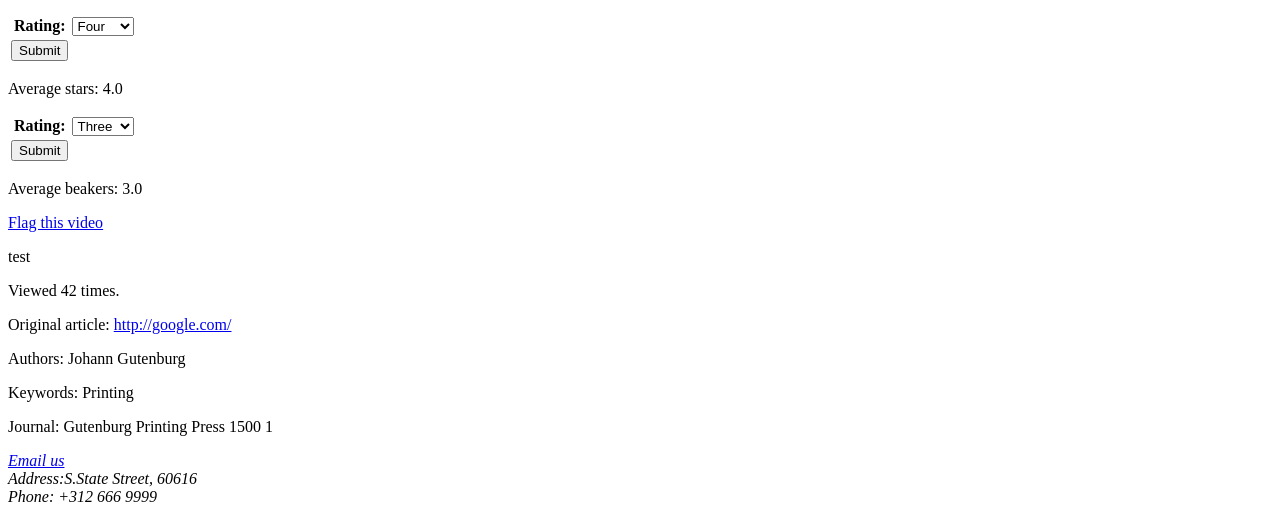
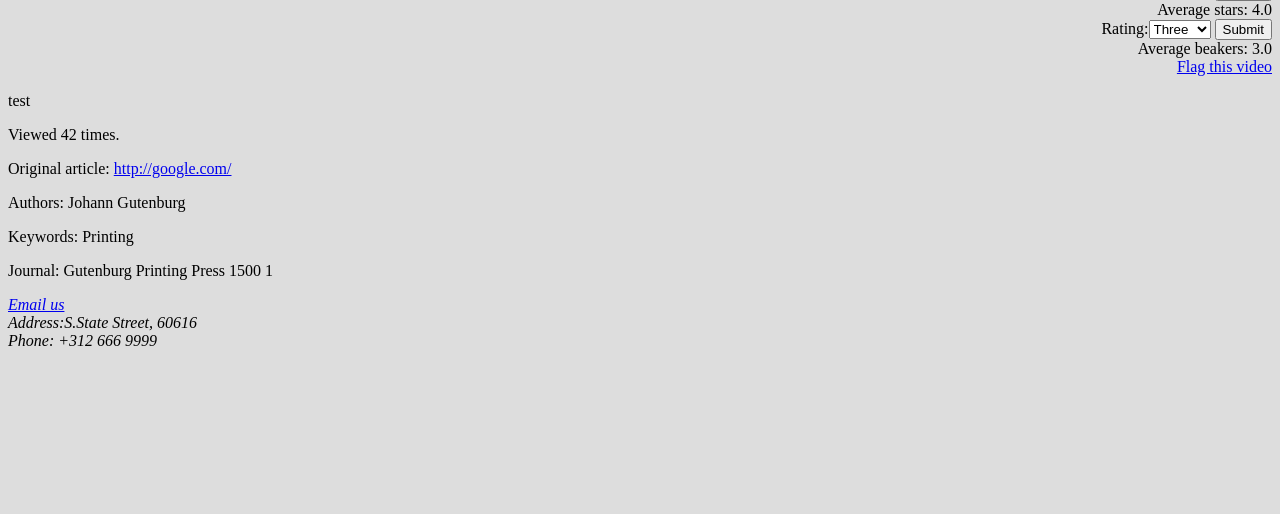
Before and after one commit to johnwm47/487-Project, a Django app: page /videos/view/1/ in a window 1280 px wide. Shown: the part 1082-1596 px from the top of the page. After the commit the page ends 1428 px from the top, so only its background shows below. Run offline with Django 3.2, Linux system fonts and the light colour scheme; a user stored in the database is signed in; data comes from the database, SQL or seed files in the repository; both versions use the stored data as it was after the commit; data that the repository does not hold is empty; parts of the project's set-up code (start-up, migrations or seed data) failed here and were passed over.

Commit message:
Merged with working tree

```diff
--- a/CS487Project/media/style.css
+++ b/CS487Project/media/style.css
@@ -1,3 +1,7 @@
+body {
+        background-color: #dddddd;
+}
+
 div#nav {
         width: 100%;
         height: 50px;
@@ -7,6 +11,10 @@
 
 .title {
         text-align: center;
+}
+
+.right {
+        text-align: right;
 }
 
 div#nav a, div#nav div, div#nav span, div#nav a:visited {
@@ -42,6 +50,17 @@
         color: white;
 }
 
+div#body {
+        position: relative;
+}
+
+div#toolbox {
+        position: absolute;
+        top: 0px;
+        right: 10px;
+        text-align: right;
+}
+
 /* Generated using colorzilla.com
  * http://www.colorzilla.com/gradient-editor/#2bdbc3+0,2989d8+30,207cca+72,44657f+100;Custom
  */
--- a/CS487Project/videos/forms.py
+++ b/CS487Project/videos/forms.py
@@ -1,13 +1,22 @@
-from django.forms import ModelForm, TextInput
+from django.db.models import Q
+from django.forms import ModelForm, TextInput, CharField
 from models import *
 
+class CSField(CharField):
+    def to_python(self, value):
+        strings = value.split()
+        qset = Q()
+        for s in strings:
+            qset = qset | Q(keyword=s)
+        print(Keyword.objects.filter(qset))
+        return Keyword.objects.filter(qset)
+
 class VideoUploadForm(ModelForm):
+        #keywords = CSField()
+
 	class Meta:
 		model = Video
 		fields = ('title', 'description', 'url', 'authors', 'keywords', 'journal', 'video')
-                widgets = {
-                        #'keywords': TextInput
-                }
 
 class FlagCommentForm(ModelForm):
     class Meta:
--- a/CS487Project/videos/templates/videos/upload.html
+++ b/CS487Project/videos/templates/videos/upload.html
@@ -11,7 +11,7 @@
 {{ form.errors }}
 <table>
         {{ form }}
-<input type="submit" value="Submit" />
+        <tr><td><input type="submit" value="Submit" /></td></tr>
 </table>
 </form>
 {% endblock %}
--- a/CS487Project/videos/templates/videos/view.html
+++ b/CS487Project/videos/templates/videos/view.html
@@ -10,7 +10,7 @@
 
 {% if perms.modify_video or video.uploader == user %}
 
-<a href="{% url 'videos:editVideo' video.id %}">edit</a>
+<div id="toolbox"><a href="{% url 'videos:editVideo' video.id %}">edit</a></div>
 
 {% endif %}
 
@@ -19,33 +19,33 @@
 Your browser does not support the video tag.
 </video>
 </p>
+
+<div class="right">
 {% if perms.add_rating %}
 <form method="post" action="{% url 'videos:createRating' video.id 'star' %}" target="_blank">
         {% csrf_token %}
-        <table>
-                {{ star }}
-                <tr><td><input type="submit" value="Submit" /></td></tr>
-        </table>
+        {{ star }}
+        <input type="submit" value="Submit" />
 </form>
 {% endif %}
 
-<p>Average stars: {{ star_avg }}</p>
+Average stars: {{ star_avg }}
 
 {% if perms.add_rating %}
 <form method="post" action="{% url 'videos:createRating' video.id 'beaker' %}" target="_blank">
         {% csrf_token %}
-        <table>
-                {{ beaker }}
-                <tr><td><input type="submit" value="Submit" /></td></tr>
-        </table>
+        {{ beaker }}
+        <input type="submit" value="Submit" />
 </form>
 {% endif %}
 
-<p>Average beakers: {{ beaker_avg }}</p>
+Average beakers: {{ beaker_avg }}
 
 {% if perms.add_flag %}
-<a id="flag" href="{% url 'videos:flagVideo' video.id %}" target="_blank">Flag this video</a>
+<br />
+<a href="{% url 'videos:flagVideo' video.id %}" target="_blank">Flag this video</a>
 {% endif %}
+</div>
 
 <p>{{ video.description }}</p>
 <p>Viewed {{ video.viewCount }} times.</p>
--- a/CS487Project/videos/views.py
+++ b/CS487Project/videos/views.py
@@ -64,6 +64,7 @@
 class EditVideo(generic.UpdateView):
         template_name = 'videos/edit.html'
         model = Video
+        fields = ['title', 'description', 'url', 'authors', 'keywords', 'journal', 'video']
 
         def get_success_url(self):
             return reverse('videos:view', args=(self.object.id,))
```
Also changed, not shown: CS487Project/data.sqlite.
